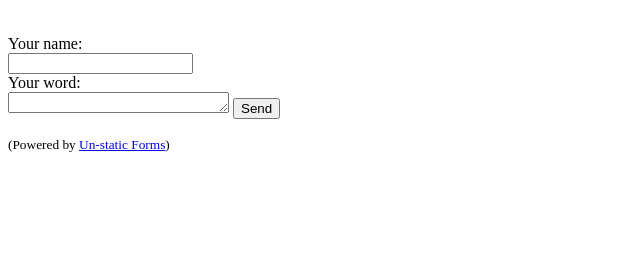
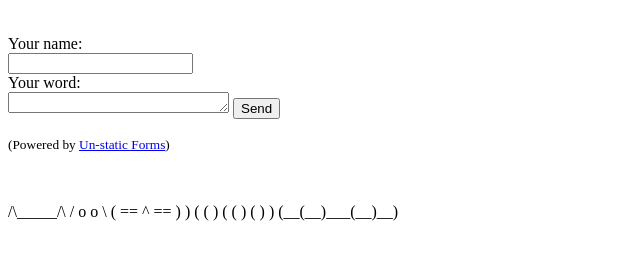
Before and after one commit to filipposifa/art-project, a plain HTML site: page index.html in a window 1280 px wide. Shown: the part 50-310 px from the top of the page, without its empty margins (0-640 px from the left). Drawn offline with Linux system fonts and the light colour scheme.

Commit message:
Update index.html with cat

```diff
--- a/index.html
+++ b/index.html
@@ -17,5 +17,16 @@
   </div>
 </form>
 
+<br>
+<p>
+    /\_____/\
+   /  o   o  \
+  ( ==  ^  == )
+   )         (
+  (           )
+ ( (  )   (  ) )
+(__(__)___(__)__)
+</p>
+
 </body>
 </html>
```
